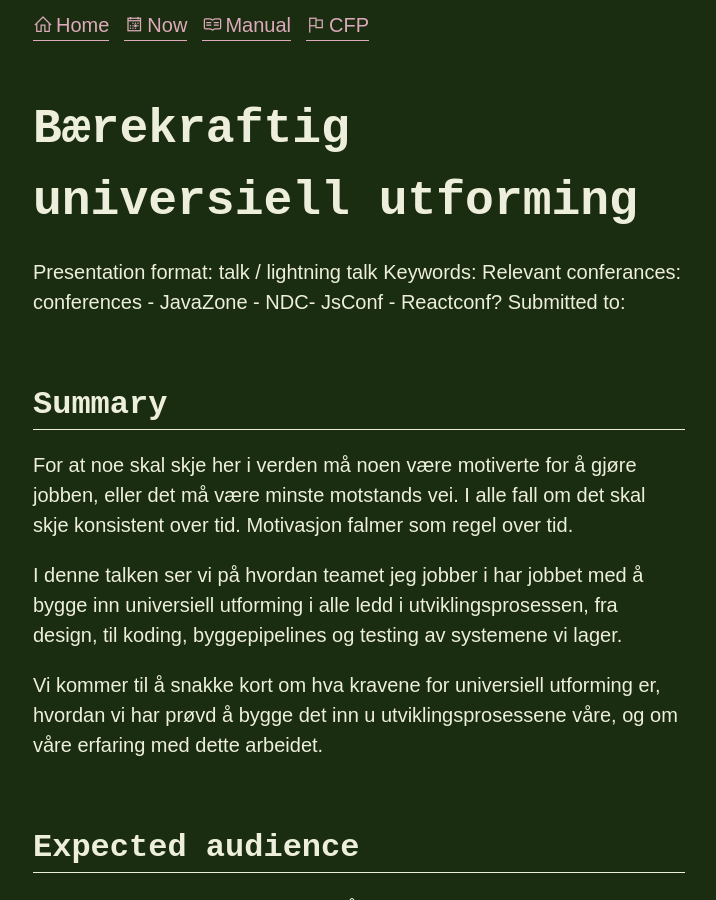
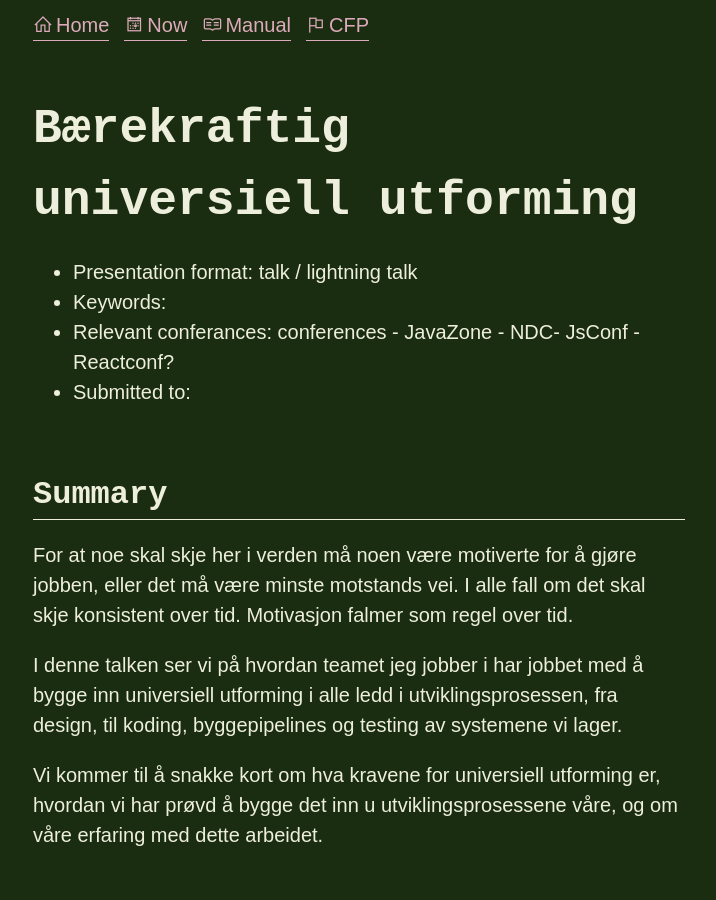
Before and after one commit to dagfrode/dagfrode.github.io, a Jekyll site: the page built from cfp/2024-sustainable-accessibility.md, in a window 1280 px wide and 900 px high. Shown: the whole window, without its empty margins (281-997 px from the left). Built offline with Jekyll 4.4.1, drawn with Linux system fonts in a browser that asks for light colours; our own code applies the rules of GitHub Pages for plain Markdown files.

```diff
--- a/cfp/2024-sustainable-accessibility.md
+++ b/cfp/2024-sustainable-accessibility.md
@@ -1,9 +1,9 @@
 # Bærekraftig universiell utforming
 
-Presentation format: talk / lightning talk
-Keywords:
-Relevant conferances: conferences - JavaZone - NDC- JsConf - Reactconf?
-Submitted to:
+- Presentation format: talk / lightning talk
+- Keywords:
+- Relevant conferances: conferences - JavaZone - NDC- JsConf - Reactconf?
+- Submitted to:
 
 
 ## Summary
@@ -48,6 +48,7 @@ Denne talken er for de som ønsker å løfte den universielle utformingen i løs
 
 
 ## Information for the program commitee
+
 > Please include any information relevant to the program committee that you do not want to include in your public presentation profile. For example, you can give us your motivation for speaking at JavaZone, include links to videos and slides from previous speaker engagements or any other relevant information for choosing your talk.
 
 Ønsker muligheten til å dele våre erfaringer med å bygge universiell utforming inn i teamets prosesser for å gjøre arbeidet så sømmløst som mulig.
```
